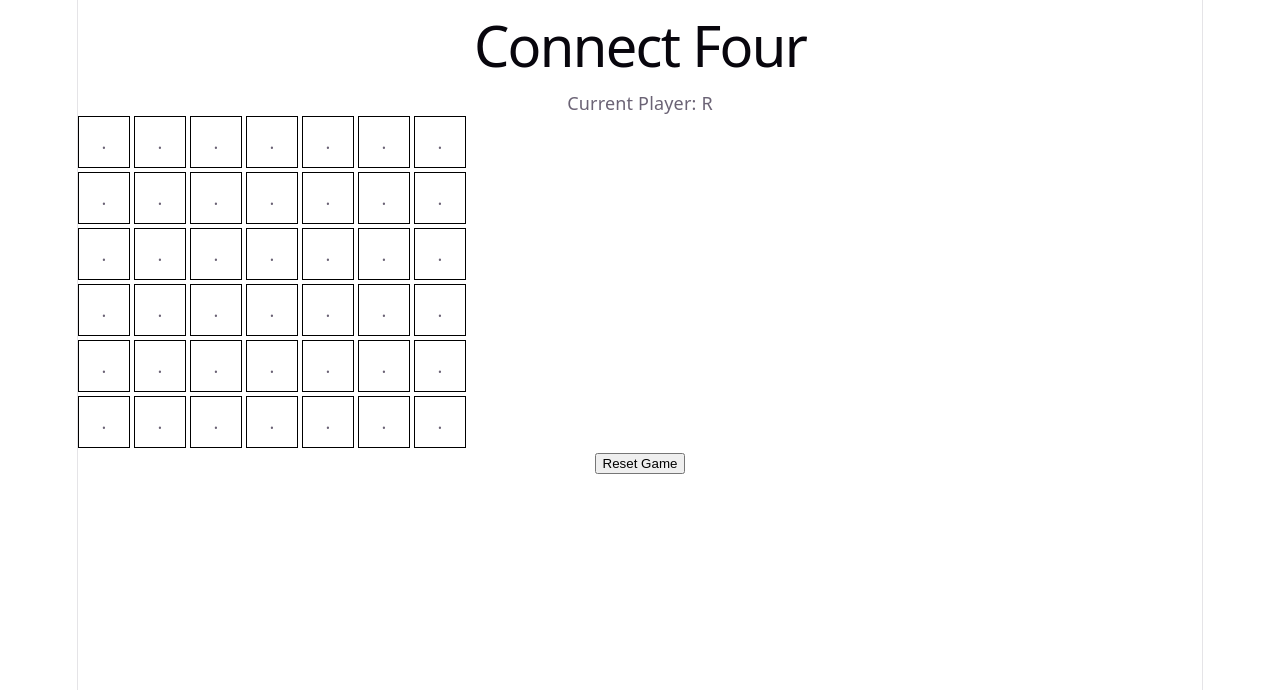
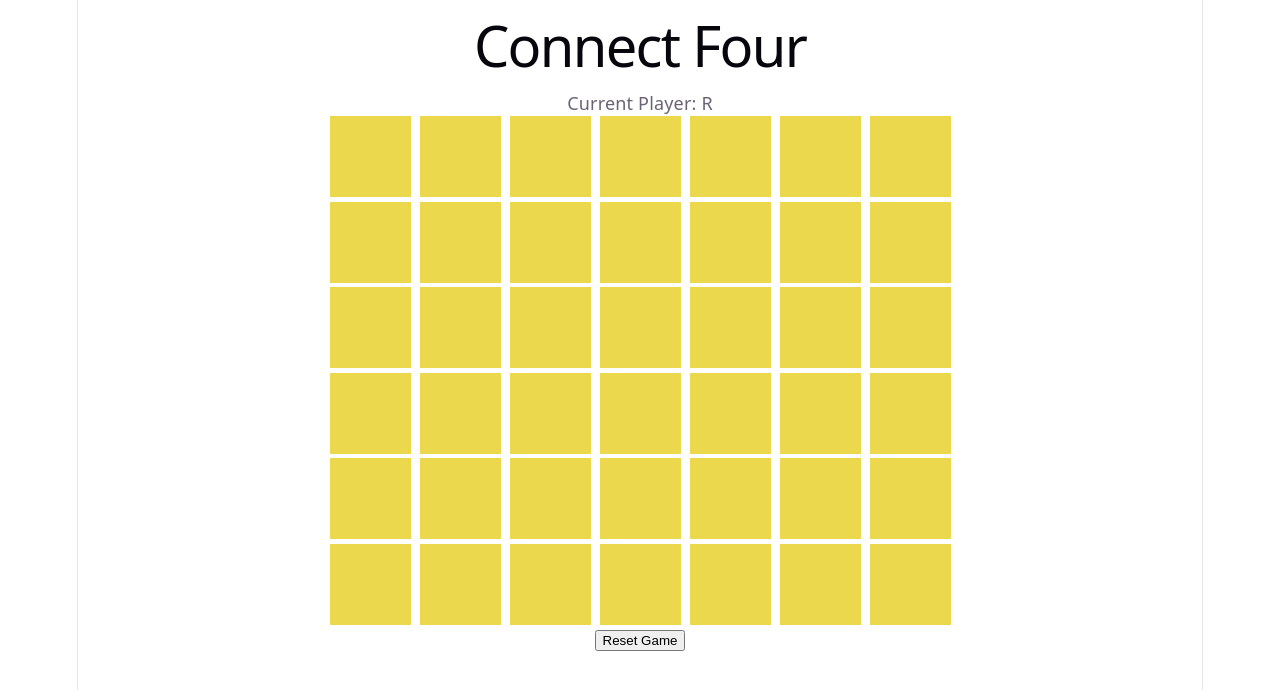
Before and after one commit to Soumya-Bhagat/Connect4, a React app in the folder frontend/: page / in a window 1280 px wide. Shown: the top 690 px of the page. Built offline with nearby package versions, Linux system fonts and the light colour scheme; the HTML template or start-up script is replaced by a standard one.

Commit message:
Cell update

```diff
--- a/frontend/src/App.css
+++ b/frontend/src/App.css
@@ -1,18 +1,19 @@
 .board {
   display: flex;
   flex-direction: column;
-  gap: 4px;
+  gap: 0.25rem;
+
+  align-items: center;
 }
 
 .row {
   display: flex;
-  gap: 4px;
+  gap: 0.5rem;
 }
 
 .cell {
-  width: 50px;
-  height: 50px;
-  border: 1px solid black;
+  width: 4.5rem;
+  aspect-ratio: 1;
 
   display: flex;
   justify-content: center;
@@ -20,3 +21,25 @@
 
   cursor: pointer;
 }
+
+.empty-piece {
+  width: 100%;
+  height: 100%;
+  background-color: #ecd84d;
+}
+
+.red-piece {
+  width: 100%;
+  height: 100%;
+  background-color: #b31217;
+
+  border-radius: 1.25rem;
+}
+
+.green-piece {
+  width: 100%;
+  height: 100%;
+  background-color: #0a8a18;
+
+  border-radius: 1.25rem;
+}
--- a/frontend/src/components/Board.tsx
+++ b/frontend/src/components/Board.tsx
@@ -16,7 +16,15 @@ function Board({ board, onColumnClick }: BoardProps) {
               className="cell"
               onClick={() => onColumnClick(colIndex)}
             >
-              {cell}
+              <div
+                className={`cell ${
+                    cell === 'R'
+                    ? 'red-piece'
+                    : cell === 'Y'
+                    ? 'green-piece'
+                    : 'empty-piece'
+                }`}
+                />
             </div>
           ))}
         </div>
```
